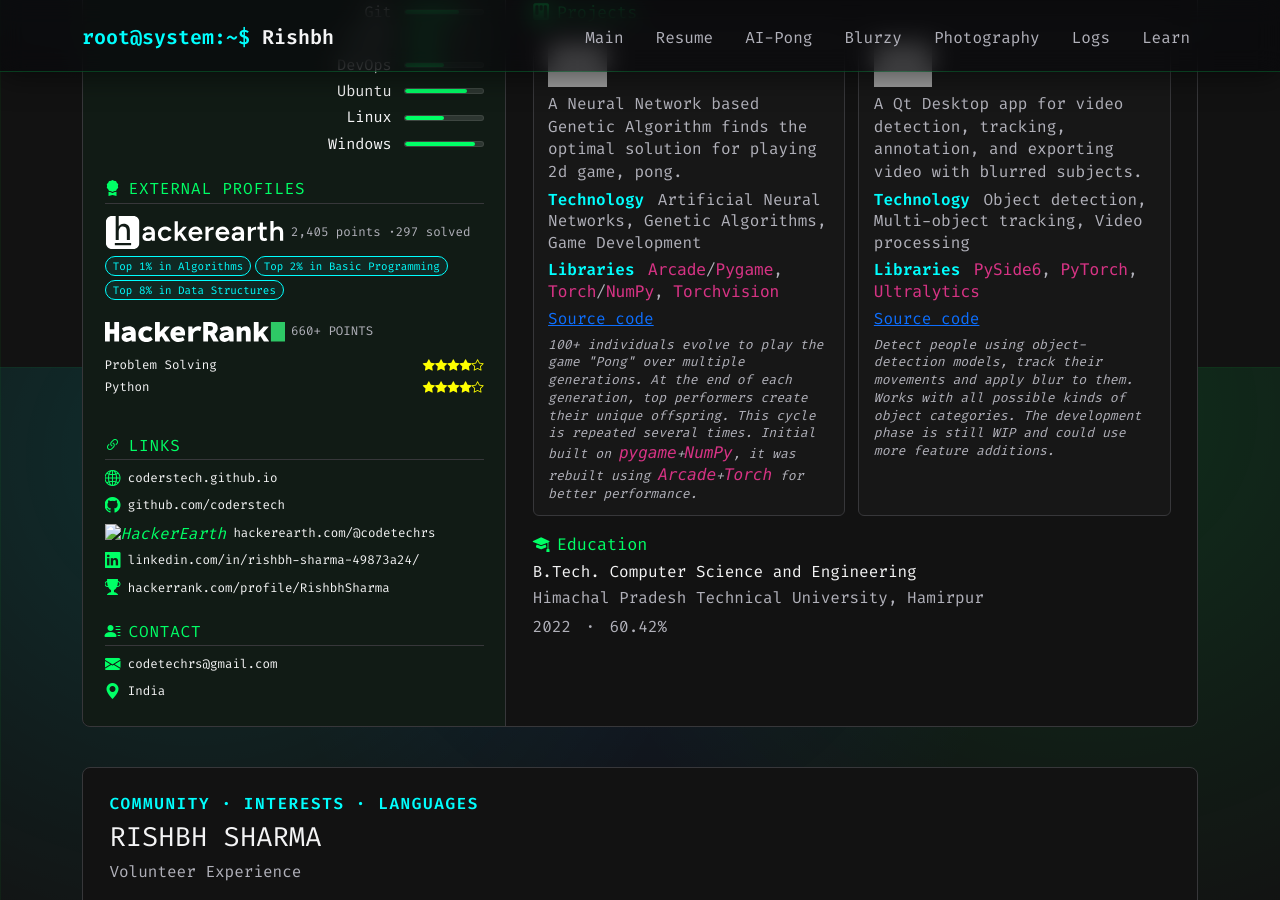
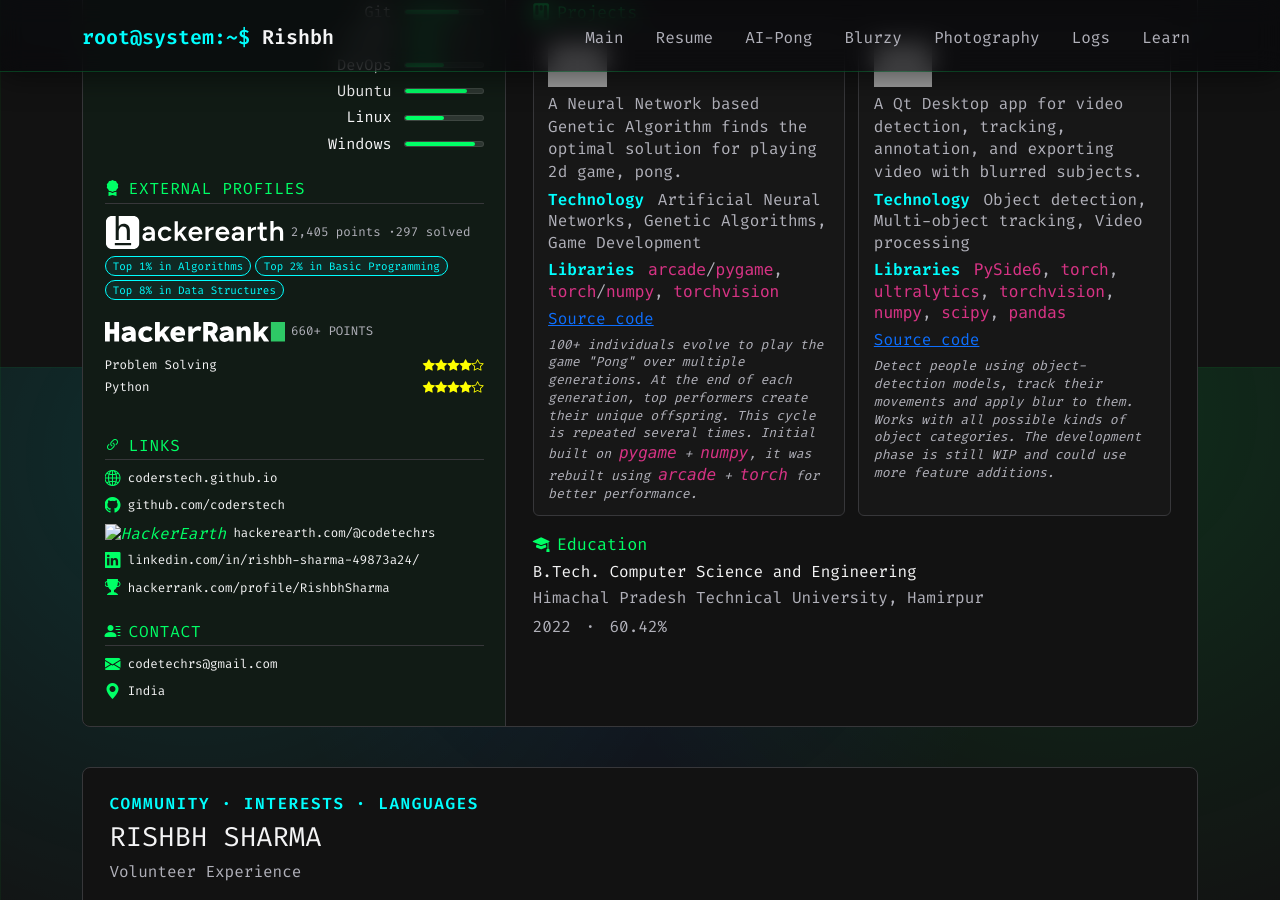
Before and after one commit to CodeRSTech/coderstech.github.io, a Jekyll site: the page built from resume.md, in a window 1280 px wide and 900 px high, scrolled down 533 px. Built offline with Jekyll 4.4.1, drawn with Linux system fonts in a browser that asks for light colours; grey boxes are pictures that could not be loaded.

Commit message:
Revised text

```diff
--- a/_includes/resume/projects.html
+++ b/_includes/resume/projects.html
@@ -5,15 +5,15 @@
           <h3><a class="text-reset" href="{{ '/AI-Pong/' | relative_url }}"><img class="brand-logo" src="/AI-Pong/docs/logo/title-light.svg" alt="AI-Pong"></a><span class="resume-print-url">https://coderstech.github.io/AI-Pong/</span></h3>
           <p>A Neural Network based Genetic Algorithm finds the optimal solution for playing 2d game, pong.</p>
           <p class="resume-tech"><strong>Technology</strong> Artificial Neural Networks, Genetic Algorithms, Game Development</p>
-          <p class="resume-tech"><strong>Libraries</strong> <code>Arcade</code>/<code>Pygame</code>, <code>Torch</code>/<code>NumPy</code>, <code>Torchvision</code></p>
+          <p class="resume-tech"><strong>Libraries</strong> <code>arcade</code>/<code>pygame</code>, <code>torch</code>/<code>numpy</code>, <code>torchvision</code></p>
           <p class="resume-tech"><a href="https://github.com/CodeRSTech/AI-Pong" target="_blank" rel="noopener noreferrer">Source code</a><span class="resume-print-url">https://github.com/CodeRSTech/AI-Pong</span></p>
-          <span class="resume-placeholder">100+ individuals evolve to play the game "Pong" over multiple generations. At the end of each generation, top performers create their unique offspring. This cycle is repeated several times. Initial built on <code>pygame</code>+<code>NumPy</code>, it was rebuilt using <code>Arcade</code>+<code>Torch</code> for better performance.</span>
+          <span class="resume-placeholder">100+ individuals evolve to play the game "Pong" over multiple generations. At the end of each generation, top performers create their unique offspring. This cycle is repeated several times. Initial built on <code>pygame</code> + <code>numpy</code>, it was rebuilt using <code>arcade</code> + <code>torch</code> for better performance.</span>
         </article>
         <article class="resume-project">
           <h3><a class="text-reset" href="{{ '/Blurzy/' | relative_url }}"><img class="brand-logo" src="/Blurzy/docs/assets/title-logo.svg" alt="Blurzy"></a><span class="resume-print-url">https://coderstech.github.io/Blurzy/</span></h3>
           <p>A Qt Desktop app for video detection, tracking, annotation, and exporting video with blurred subjects.</p>
           <p class="resume-tech"><strong>Technology</strong> Object detection, Multi-object tracking, Video processing</p>
-          <p class="resume-tech"><strong>Libraries</strong> <code>PySide6</code>, <code>PyTorch</code>, <code>Ultralytics</code></p>
+          <p class="resume-tech"><strong>Libraries</strong> <code>PySide6</code>, <code>torch</code>, <code>ultralytics</code>, <code>torchvision</code>, <code>numpy</code>, <code>scipy</code>, <code>pandas</code></p>
           <p class="resume-tech"><a href="https://github.com/CodeRSTech/Blurzy" target="_blank" rel="noopener noreferrer">Source code</a><span class="resume-print-url">https://github.com/CodeRSTech/Blurzy</span></p>
           <span class="resume-placeholder">Detect people using object-detection models, track their movements and apply blur to them. Works with all possible kinds of object categories. The development phase is still WIP and could use more feature additions.</span>
         </article>
```
